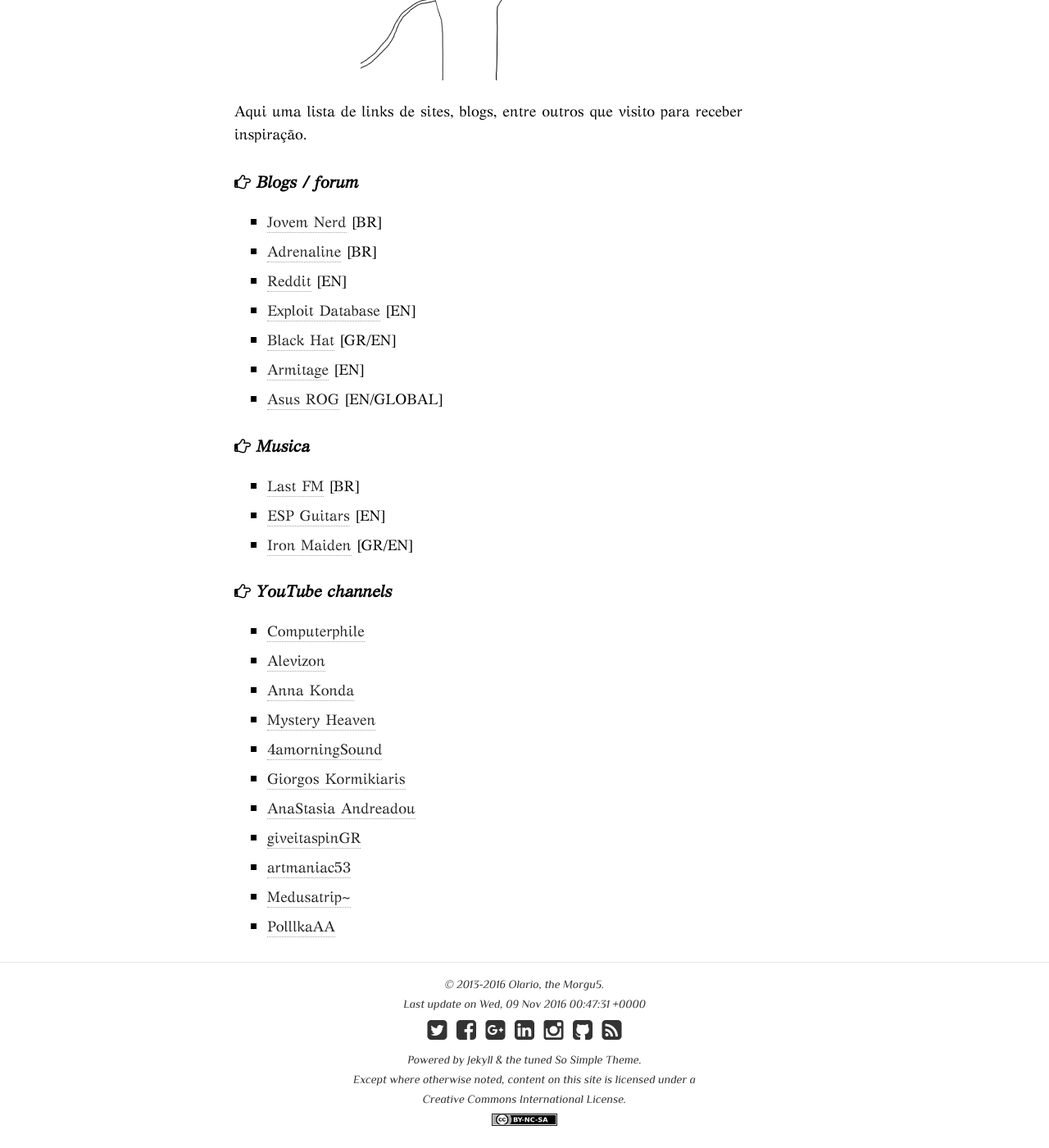
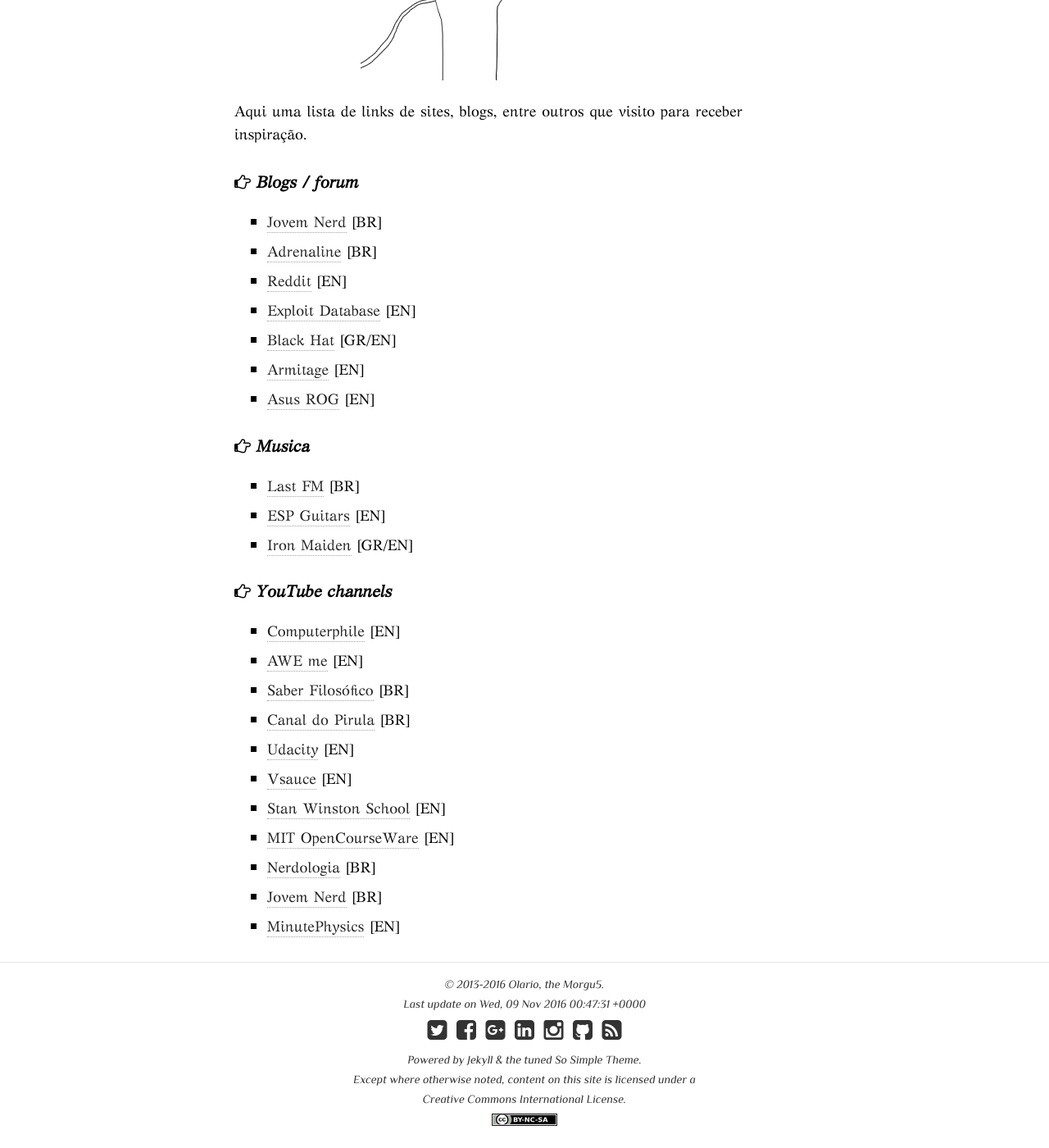
Before and after one commit to Agt-Morgu5/agt-morgu5.github.io, a Jekyll site: the page built from links/index.md, in a window 1280 px wide and 1400 px high, scrolled down 400 px. Shown: the whole window at 82% size. Built offline with Jekyll 4.4.1, drawn with Linux system fonts in a browser that asks for light colours; nearby versions of some CDN libraries.

Commit message:
black-hat-bats

```diff
--- a/links/index.md
+++ b/links/index.md
@@ -20,7 +20,7 @@
 * [Exploit Database](https://www.exploit-db.com/){:target="_blank"}  [EN]
 * [Black Hat](https://www.blackhat.com/){:target="_blank"}  [GR/EN]
 * [Armitage](http://www.fastandeasyhacking.com/){:target="_blank"} [EN]
-* [Asus ROG](http://rog.asus.com/landing.aspx){:target="_blank"} [EN/GLOBAL]
+* [Asus ROG](http://rog.asus.com/landing.aspx){:target="_blank"} [EN]
 
 
 ##### <i class="fa fa-hand-o-right"></i> Musica
@@ -32,14 +32,14 @@
 
 ##### <i class="fa fa-hand-o-right"></i> YouTube channels
 
-* [Computerphile](https://www.youtube.com/user/Computerphile){:target="_blank"}
-* [Alevizon](https://www.youtube.com/channel/UCDUmKobggGUPVz6A8x2qGdg){:target="_blank"}
-* [Anna Konda](https://www.youtube.com/channel/UCRwxlqapFLv9EIrzOQ0aN1g){:target="_blank"}
-* [Mystery Heaven](https://www.youtube.com/channel/UChzWjhoTgEQ-ZS5XgOPqh_w){:target="_blank"}
-* [4amorningSound](https://www.youtube.com/channel/UCFrs8JxdLeShe70zNK1Mh6w){:target="_blank"}
-* [Giorgos Kormikiaris](https://www.youtube.com/channel/UCfG0OT2N2yi9bSBBrMAK2QQ){:target="_blank"}
-* [AnaStasia Andreadou](https://www.youtube.com/channel/UCGJY9mpHcjJzuysndfP2oyw){:target="_blank"}
-* [giveitaspinGR](https://www.youtube.com/channel/UCwbpco8zYrok1i6zxGqkyEg){:target="_blank"}
-* [artmaniac53](https://www.youtube.com/channel/UCeI2O8GIPsjdI8pWyic-Xww){:target="_blank"}
-* [Medusatrip~](https://www.youtube.com/channel/UCAjayTXVwboR6dAt1Ev2yFA){:target="_blank"}
-* [PolllkaAA](https://www.youtube.com/channel/UCExkJGfeeMmJvjmC_Eajt1Q){:target="_blank"}
+* [Computerphile](https://www.youtube.com/user/Computerphile){:target="_blank"} [EN]
+* [AWE me](https://www.youtube.com/user/AweMeChannel){:target="_blank"} [EN]
+* [Saber Filosófico](https://www.youtube.com/channel/UCWdXgfpEIZIGzah9_yCL-Xw){:target="_blank"} [BR]
+* [Canal do Pirula](https://www.youtube.com/channel/UCdGpd0gNn38UKwoncZd9rmA){:target="_blank"} [BR]
+* [Udacity](https://www.youtube.com/user/Udacity){:target="_blank"} [EN]
+* [Vsauce](https://www.youtube.com/user/Vsauce){:target="_blank"} [EN]
+* [Stan Winston School](https://www.youtube.com/user/StanWinstonSchool){:target="_blank"} [EN]
+* [MIT OpenCourseWare](https://www.youtube.com/user/MIT){:target="_blank"} [EN]
+* [Nerdologia](https://www.youtube.com/user/nerdologia){:target="_blank"} [BR]
+* [Jovem Nerd](https://www.youtube.com/user/JovemNerd){:target="_blank"} [BR]
+* [MinutePhysics](https://www.youtube.com/user/minutephysics){:target="_blank"} [EN]
```
